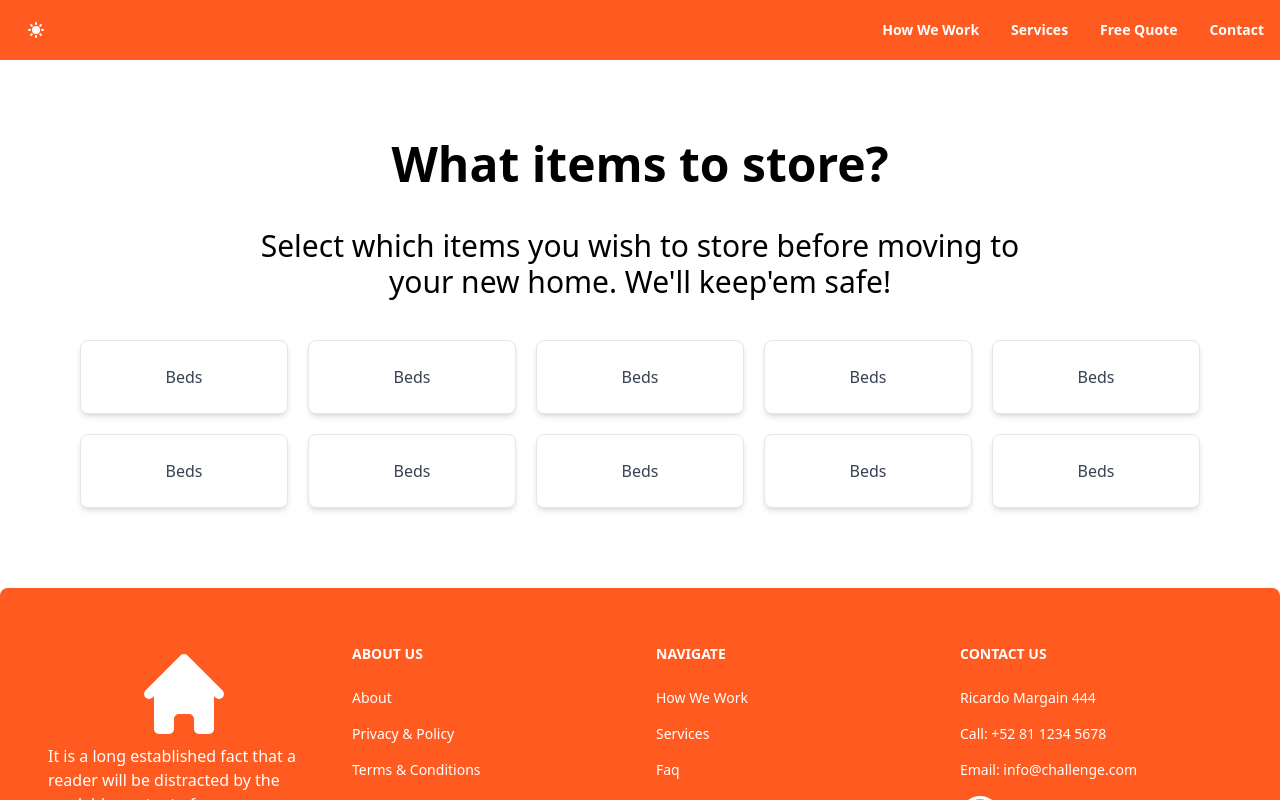
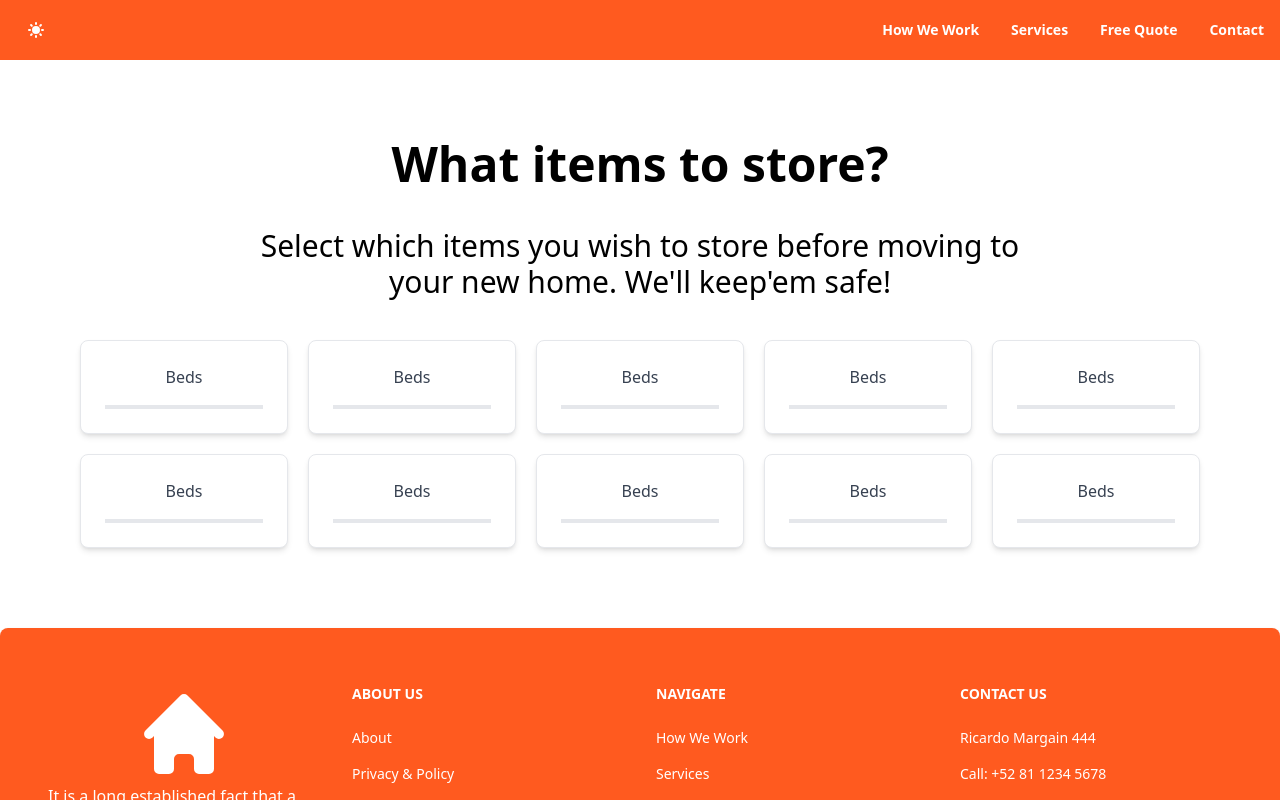
Before and after one commit to AngelLoredoAlvarez/proficent_junior_developer_challenge_1.1, a Next.js app: page / in a window 1280 px wide. Shown: the top 800 px of the page. Built offline with nearby package versions, Linux system fonts and the light colour scheme.

Commit message:
Added the <div /> component that will hold the inputs to change the state of the selected item

```diff
--- a/components/Item.tsx
+++ b/components/Item.tsx
@@ -7,6 +7,7 @@ const ItemComponent: React.FC = () => {
       <p className="font-normal text-gray-700 dark:text-gray-400 text-center">
         Beds
       </p>
+      <div className="border-2" />
     </Card>
   );
 };
```
